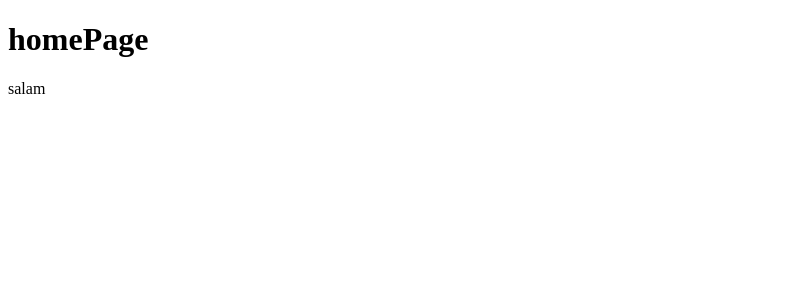
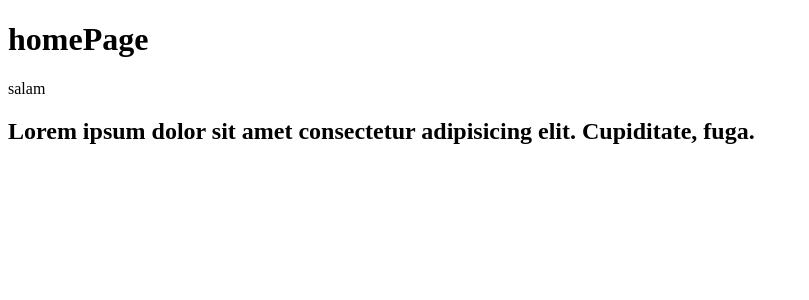
Before and after one commit to 8rs1/Secret-Game, a Vue app: page / in a window 1280 px wide. Shown: the top 300 px of the page, without its empty margins (0-809 px from the left). Built offline with nearby package versions, Linux system fonts and the light colour scheme.

Commit message:
add lorem h2 to homePage

```diff
--- a/src/views/HomePage.vue
+++ b/src/views/HomePage.vue
@@ -1,4 +1,5 @@
 <template>
   <h1>homePage</h1>
   salam
+  <h2>Lorem ipsum dolor sit amet consectetur adipisicing elit. Cupiditate, fuga.</h2>
 </template>
```
